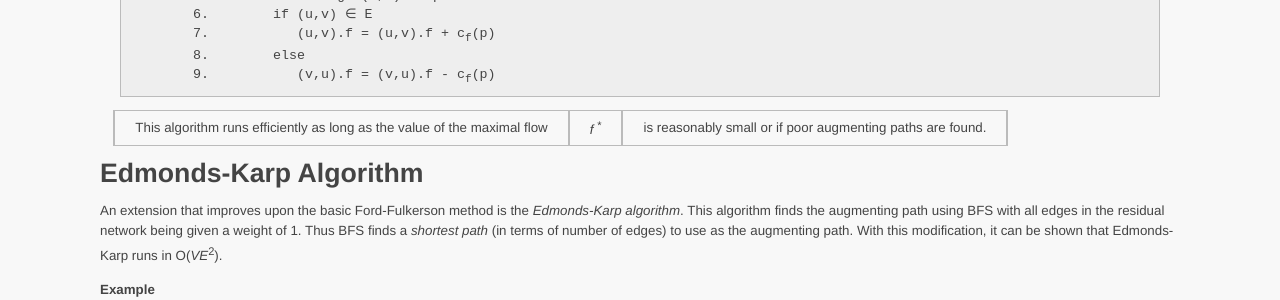
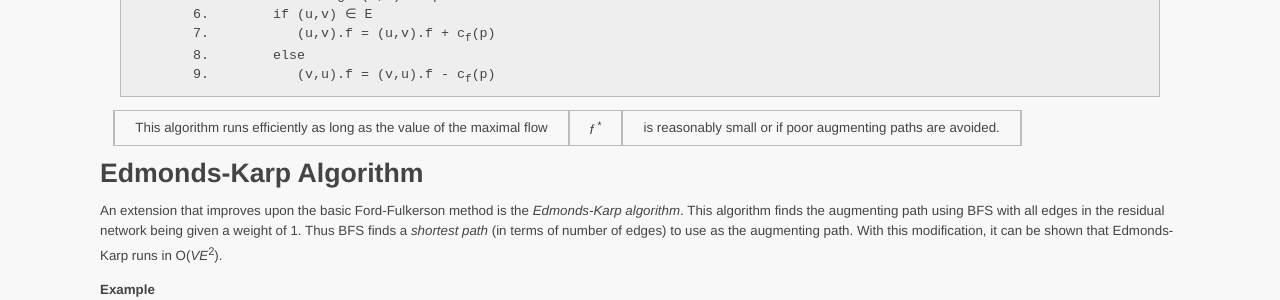
Before and after one commit to ycpcs/cs360-spring2015, a Jekyll site: the page built from lectures/lecture25.md, in a window 1280 px wide and 900 px high. Shown: the part 308-608 px from the top of the window. Built offline with Jekyll 4.4.1, drawn with Linux system fonts in a browser that asks for light colours; Markdown is read by kramdown in place of the engine named in the settings.

Commit message:
fix minor typos
fix minor typos

```diff
--- a/lectures/lecture25.md
+++ b/lectures/lecture25.md
@@ -22,7 +22,7 @@ The *Ford-Fulkerson algorithm* builds upon the general strategy presented last t
 	9.           (v,u).f = (v,u).f - c<sub>f</sub>(p)
 </pre>
 
-This algorithm runs efficiently as long as the value of the maximal flow |*f* <sup>\*</sup>| is reasonably small or if poor augmenting paths are found.
+This algorithm runs efficiently as long as the value of the maximal flow |*f* <sup>\*</sup>| is reasonably small or if poor augmenting paths are avoided.
 
 Edmonds-Karp Algorithm
 ======================
```
Also changed, not shown: lectures/lecture27.md (+1 -1 lines).
